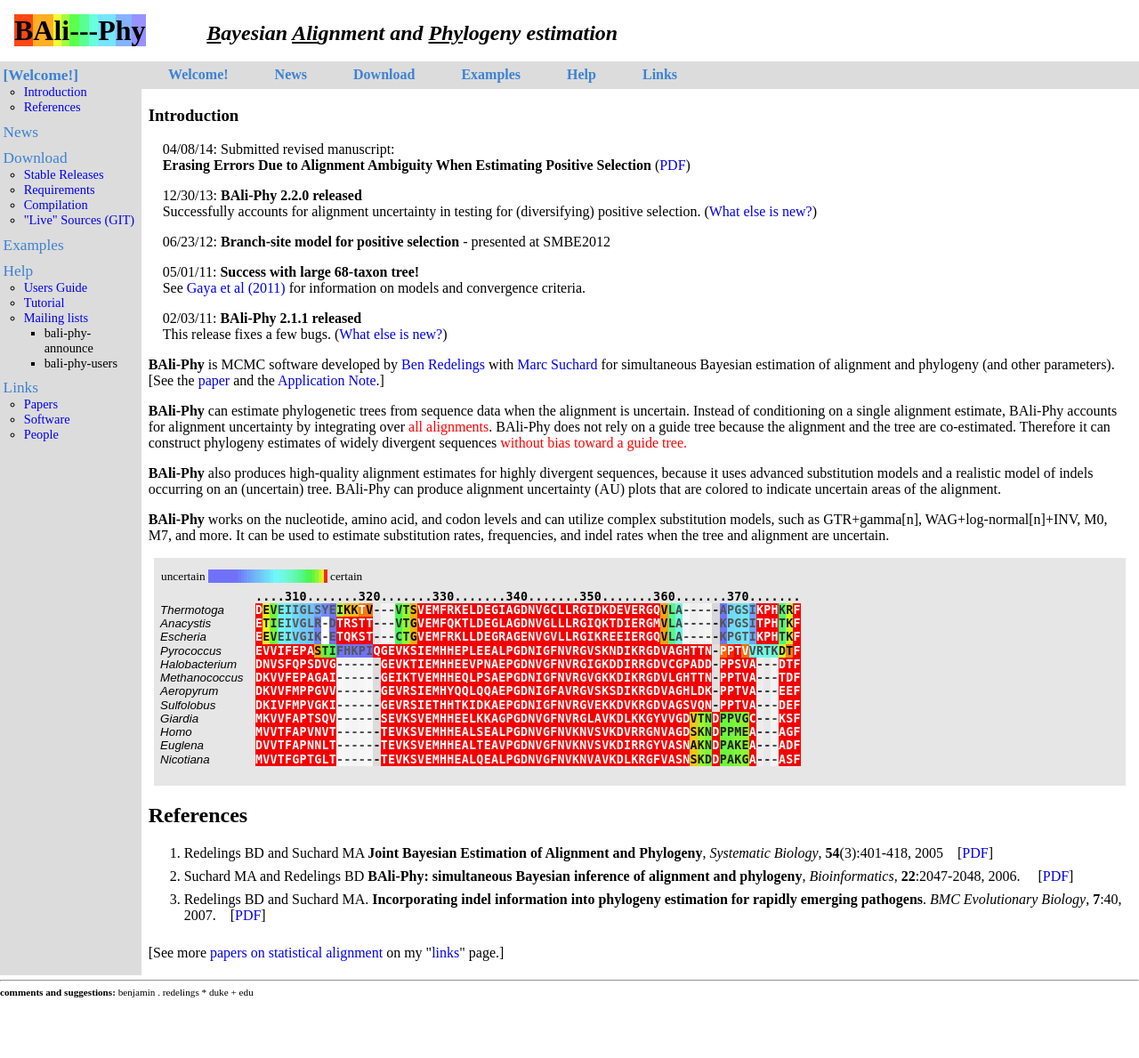
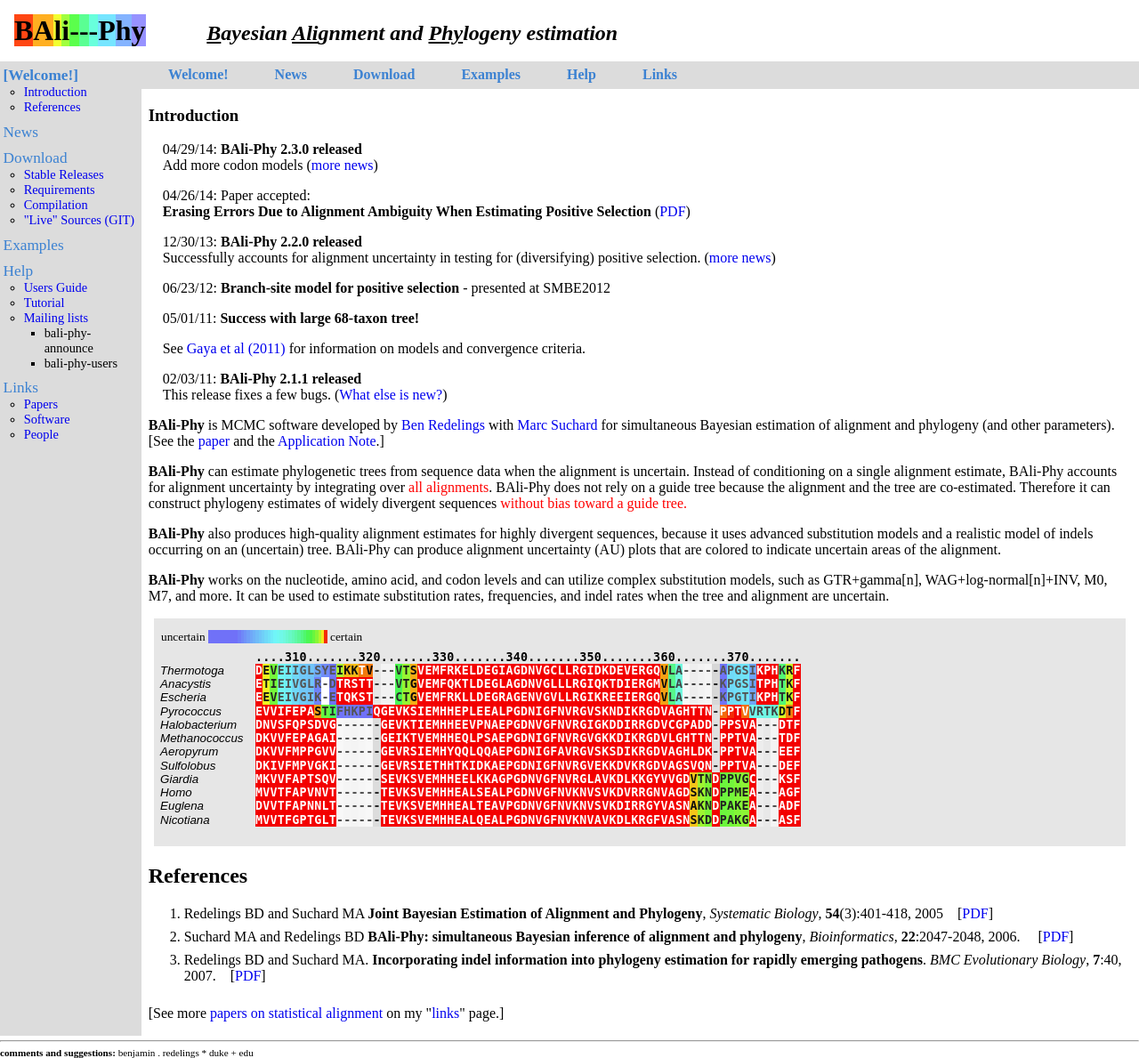
Before and after one commit to bredelings/php-bali-phy.org, a PHP site: page / in a window 1280 px wide. Shown: the whole page at 89% size. Before the commit the page ends 1121 px from the top, so only its background shows below. Run offline with PHP 8.4, Linux system fonts and the light colour scheme; data that the repository does not hold is empty.

Commit message:
Update front page.
Former-commit-id: e4d53b81a35e97c987b0430b59a17e9ade657785

```diff
--- a/index.php
+++ b/index.php
@@ -27,16 +27,17 @@
 	    <h3><a name="intro">Introduction</a></h3>
 
 	    <div style="margin-left:1em">
-	      <p>04/08/14: Submitted revised manuscript:<br/> <strong>Erasing Errors Due to Alignment Ambiguity When Estimating Positive Selection</strong> (<a href="branch-site-article.pdf">PDF</a>)</br>
+	      <p>04/29/14: <strong>BAli-Phy 2.3.0 released</strong><br/>
+               Add more codon models (<a href="news.php#2.3.0">more news</a>)</p>
+
+	      <p>04/26/14: Paper accepted:<br/> <strong>Erasing Errors Due to Alignment Ambiguity When Estimating Positive Selection</strong> (<a href="branch-site-article.pdf">PDF</a>)</p>
 
 	      <p>12/30/13: <strong>BAli-Phy 2.2.0 released</strong><br/>
-		Successfully accounts for alignment uncertainty in testing for (diversifying) positive selection. (<a href="news.php#2.2.0">What else is new?</a>)
+		Successfully accounts for alignment uncertainty in testing for (diversifying) positive selection. (<a href="news.php#2.2.0">more news</a>)</p>
 
-	      <p>06/23/12: <strong>Branch-site model for positive
-selection</strong> - presented at SMBE2012</br>
+	      <p>06/23/12: <strong>Branch-site model for positive selection</strong> - presented at SMBE2012</p>
 
-	      <p>05/01/11: <strong>Success with large 68-taxon
-tree!</strong></br>
+	      <p>05/01/11: <strong>Success with large 68-taxon tree!</strong></p>
 	      See <a
 href="http://www.mycologia.org/cgi/content/short/103/2/361">Gaya et
 al (2011) </a> for information on models and convergence criteria.</p>
```
